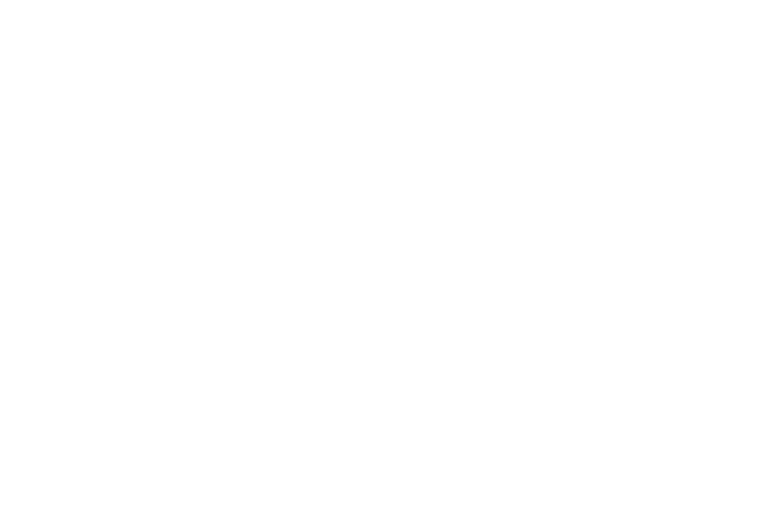
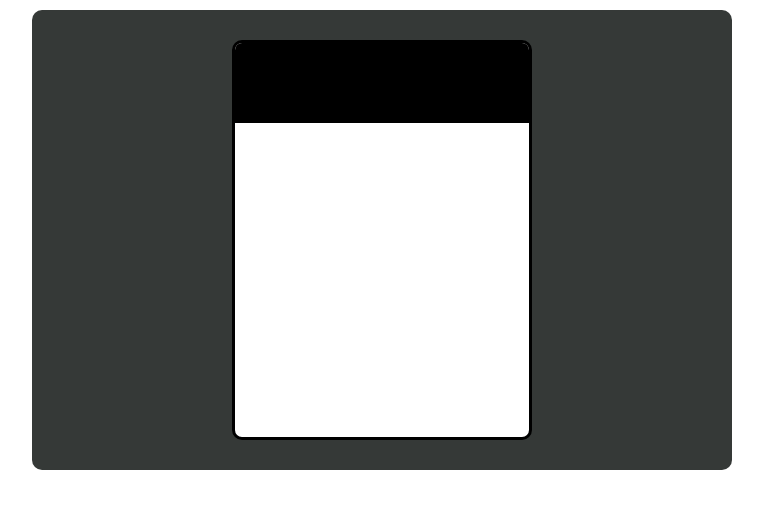
Before and after one commit to Web-Tushar/js-calculator-, a plain HTML site: page index.html in a window 1280 px wide. Shown: the whole page, without its empty margins (258-1021 px from the left). Drawn offline with Linux system fonts and the light colour scheme.

Commit message:
calculator shape add

```diff
--- a/index.html
+++ b/index.html
@@ -7,6 +7,18 @@
      <link rel="stylesheet" href="./style.css">
 </head>
 <body>
+     <section class="calculator">
+          <div class="container">
+               <div class="calculator__body">
+                    <div class="calculator__display">
+
+
+                    </div>
+
+               </div>
+
+          </div>
+     </section>
 
      <script src="./script.js"></script>
 </body>
--- a/style.css
+++ b/style.css
@@ -8,9 +8,32 @@
 
 .container{
      width: 700px;
-     background-color: aquamarine;
+     background-color: rgb(53, 57, 55);
      padding: 30px;
-     margin: 0 auto
+     margin: 0 auto;
+     border-radius: 10px
 }
 
 /* ======common code end here===== */
+
+.calculator{
+     margin-top: 10px;
+}
+
+.calculator__body{
+     margin: 0 auto;
+     width: 300px;
+     height: 400px;
+     border:3px solid black;
+     border-radius: 10px;
+     overflow: hidden;
+     background-color: white;
+}
+
+.calculator__display{
+     height: 80px;
+     width: 100%;
+     background-color: black;
+     /* border-radius: 10px; */
+     color: white;
+}
```
